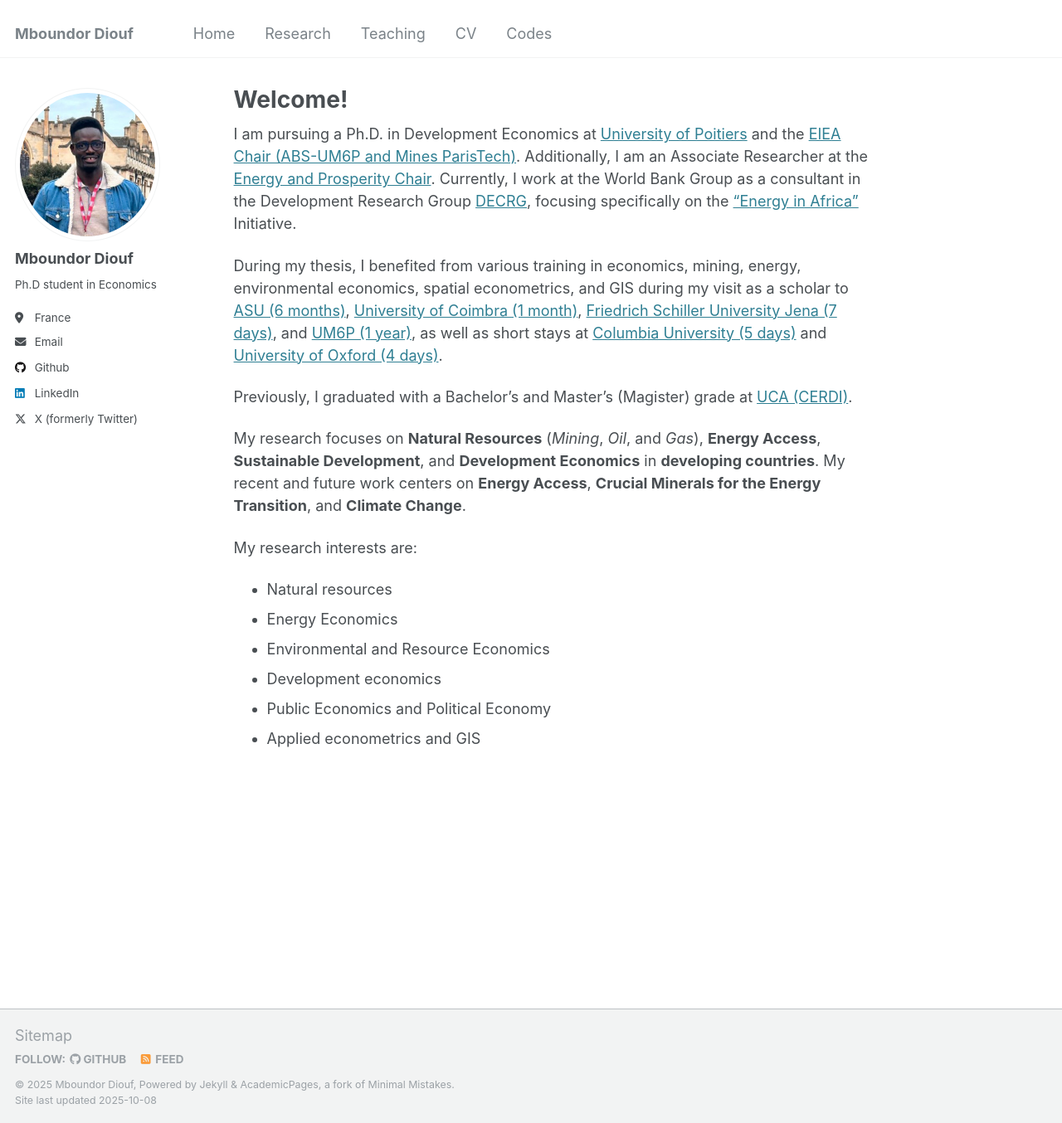
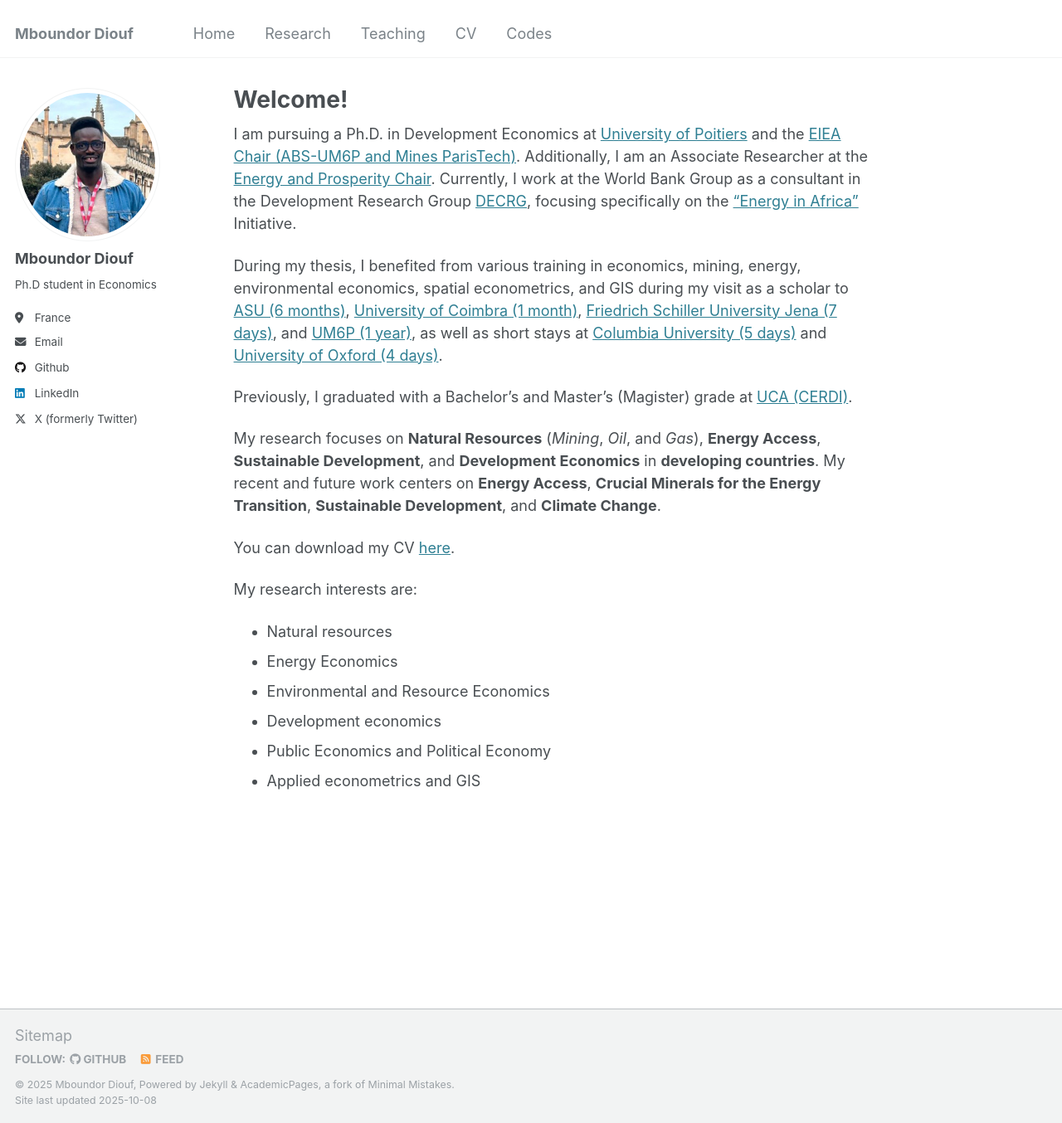
Before and after one commit to mboundordiouf/mboundordiouf.github.io, a Jekyll site: the page built from _pages/about.md, in a window 1280 px wide and 1354 px high. Shown: the whole window at 83% size. Built offline with Jekyll 4.4.1, drawn with Linux system fonts in a browser that asks for light colours.

Commit message:
Update about.md

```diff
--- a/_pages/about.md
+++ b/_pages/about.md
@@ -16,7 +16,10 @@ During my thesis, I benefited from various training in economics, mining, energy
 Previously, I graduated with a Bachelor's and Master's (Magister) grade at [UCA (CERDI)](https://cerdi.uca.fr/#/admin).
 
 My research focuses on **Natural Resources** (*Mining*, *Oil*, and *Gas*), **Energy Access**, **Sustainable Development**, and **Development Economics** in **developing countries**.
-My recent and future work centers on **Energy Access**, **Crucial Minerals for the Energy Transition**, and **Climate Change**.
+My recent and future work centers on **Energy Access**, **Crucial Minerals for the Energy Transition**, **Sustainable Development**, and **Climate Change**.
+
+You can download my CV [here](https://drive.google.com/file/d/1KuljDoZGbJcLObVedaBzGZ4qOir40VFC/view?usp=sharing).
+
 
 My research interests are:
 - <font size="4">Natural resources</font>
```
